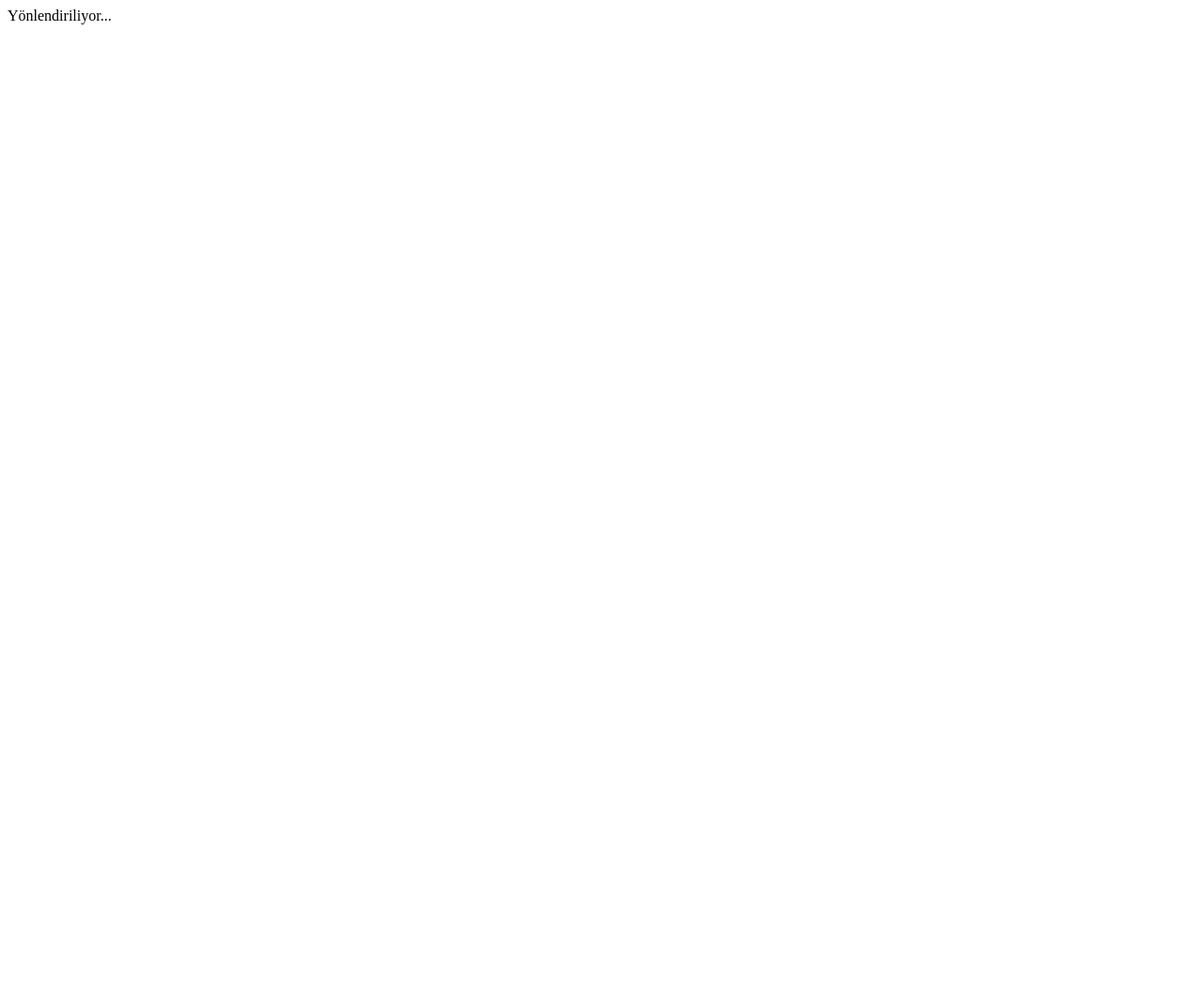
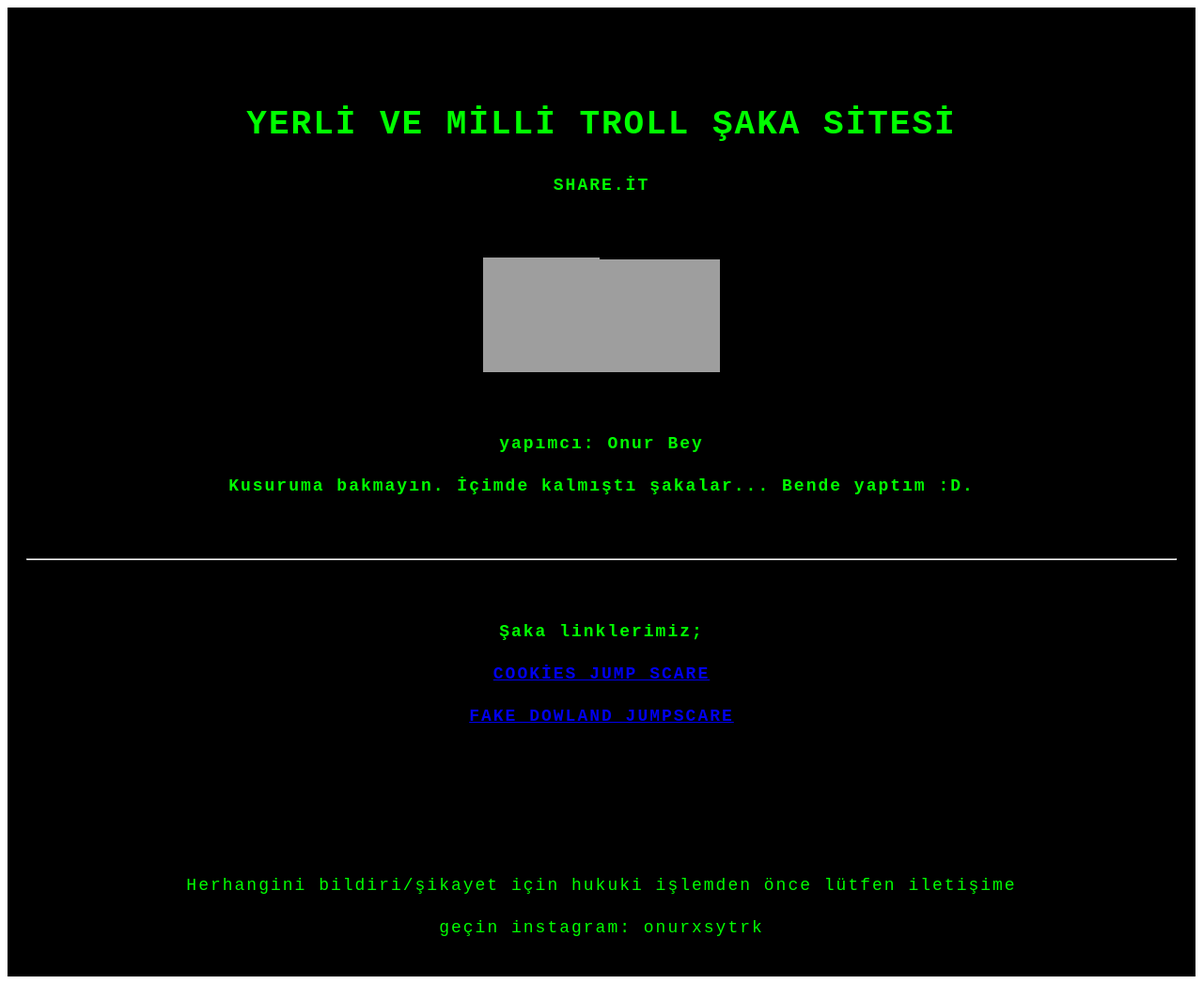
Before and after one commit to onsohere/itshare, a plain HTML site: page index.html in a window 1280 px wide. Shown: the whole page at 94% size. Before the commit the page ends 800 px from the top, so only its background shows below. Drawn offline with Linux system fonts and the light colour scheme; grey boxes are pictures that could not be loaded.

Commit message:
Update index.html

```diff
--- a/index.html
+++ b/index.html
@@ -1,11 +1,37 @@
-<!DOCTYPE html>
-<html>
-<head>
-    <title>Yönlendiriliyor...</title>
-    <meta http-equiv="refresh" content="1; URL=https://www.youtube.com/channel/UCI6B5nagCQfIx2Q8Ufjy5tA">
-  Yönlendiriliyor...
-</head>
-<body>
+<title>YERLİ VE MİLLİ TROLL ŞAKA SİTESİ</title>
+<link rel="icon" href="https://static.vecteezy.com/system/resources/previews/000/571/245/original/vector-share-web-icon.jpg" type="image/x-icon" />
+<style>.hacker-font {
+    font-family: 'Courier New', Courier, monospace; /* Hacker yazısı gibi monospace bir yazı tipi */
+    font-size: 18px; /* Yazı boyutu */
+    color: lime; /* Yazı rengi */
+    background-color: black; /* Arkaplan rengi */
+    padding: 20px; /* Kenar boşluğu */
+    line-height: 1.5; /* Satır yüksekliği */
+    letter-spacing: 2px; /* Harfler arası boşluk */
+    text-align: justify; /* Metni yaslamak için */
+}
+</style>
+<meta property="og:title" content="Share.it | Share Photo&Video">
+<meta property="og:description" content="Şaka matik!">
+<meta property="og:image" content="https://th.bing.com/th/id/OIP.YX-VGZtE1bsPLrP11tQkrgHaHa?w=5000&h=5000&rs=1&pid=ImgDetMain">
+    <div class="hacker-font">
 
-</body>
-</html>
+
+<h1 style="text-align: center;"><br /><strong>YERLİ VE MİLLİ TROLL ŞAKA SİTESİ<br /></strong></h1>
+<p style="text-align: center;"><strong>SHARE.İT</strong></p>
+<p style="text-align: center;">&nbsp;</p>
+<p style="text-align: center;"><strong><img src="https://th.bing.com/th/id/R.29485678f6e7ff39065d977085df69aa?rik=HsHvxNa0KxcShg&amp;pid=ImgRaw&amp;r=0" alt="" width="124" height="122" /><img src="https://th.bing.com/th/id/R.16f0eb68b656bc7956b44b0a3d2fc42a?rik=sQAt6h3pTHDwIQ&amp;riu=http%3a%2f%2f1.bp.blogspot.com%2f-wtOEYNl5CcM%2fUfk2w38rPpI%2fAAAAAAAAAG8%2f8j7hNVmNNNo%2fs1600%2ftrollface10.png&amp;ehk=9kxZohssunK1zIPh3KbDVr1qJRidPZ7KuoNVaW41vpE%3d&amp;risl=&amp;pid=ImgRaw&amp;r=0" alt="" width="128" height="120" /></strong></p>
+<p style="text-align: center;">&nbsp;</p>
+<p style="text-align: center;"><strong>yapımcı: Onur Bey</strong></p>
+<p style="text-align: center;"><strong>Kusuruma bakmayın. İ&ccedil;imde kalmıştı şakalar... Bende yaptım :D.</strong></p>
+<p style="text-align: center;">&nbsp;</p>
+<hr />
+<p style="text-align: center;">&nbsp;</p>
+<p style="text-align: center;"><strong>Şaka linklerimiz;</strong></p>
+<p style="text-align: center;"><a href="../upload583850.html"><strong>COOKİES JUMP SCARE</strong></a></p>
+<p style="text-align: center;"><strong><a href="../indirdur58.html">FAKE DOWLAND JUMPSCARE</a></strong></p>
+<p style="text-align: center;">&nbsp;</p>
+<p style="text-align: center;">&nbsp;</p>
+<p style="text-align: center;">&nbsp;</p>
+<p style="text-align: center;">Herhangini bildiri/şikayet i&ccedil;in hukuki işlemden &ouml;nce l&uuml;tfen iletişime</p>
+<p style="text-align: center;">ge&ccedil;in instagram: onurxsytrk</p>
```
